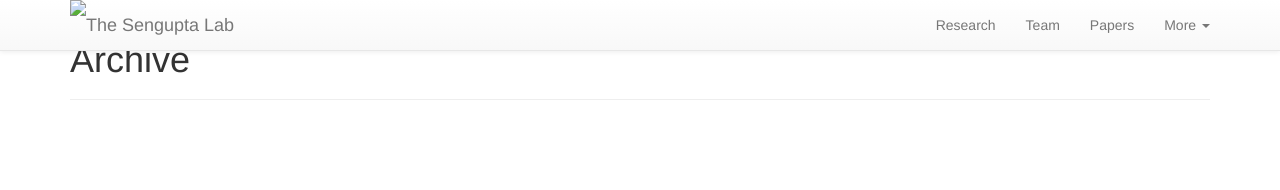
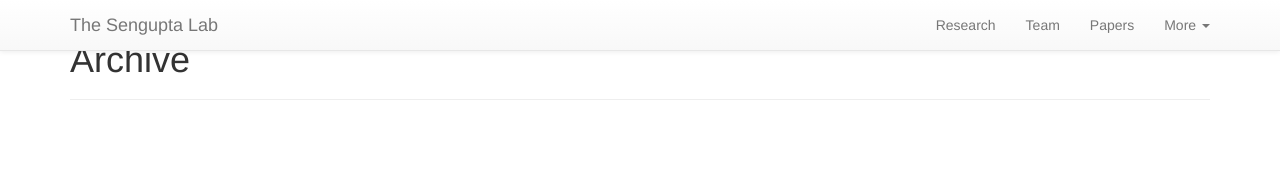
Before and after one commit to debarka/senguptalab.github.io, a Jekyll site: the page built from archive.html, in a window 1280 px wide. Shown: the top 190 px of the page. Built offline with Jekyll 4.4.1, drawn with Linux system fonts in a browser that asks for light colours; nearby versions of some CDN libraries; library files that are not in the unit come from our copies.

Commit message:
Update _config.yml

```diff
--- a/_config.yml
+++ b/_config.yml
@@ -78,7 +78,7 @@
   #   http://s3.amazonaws.com/yoursite/themes/watermelon
   #   /assets
   #
-  ASSET_PATH : https://debarka.github.io/senguptalab/assets/themes/lab
+  ASSET_PATH : /assets/themes/lab
 
   # These paths are to the main pages Jekyll-Bootstrap ships with.
   # Some JB helpers refer to these paths; change them here if needed.
```
